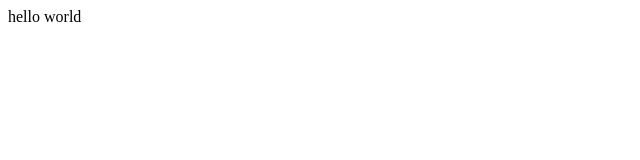
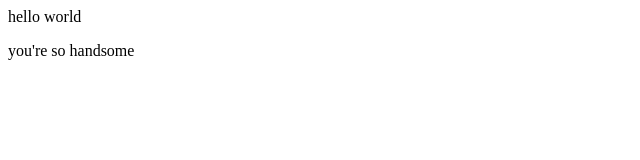
Before and after one commit to t-webmaster56/thomas-achievement-gallery, a plain HTML site: page index.html in a window 1280 px wide. Shown: the whole page, without its empty margins (0-640 px from the left). Drawn offline with Linux system fonts and the light colour scheme.

Commit message:
Update index.html

```diff
--- a/index.html
+++ b/index.html
@@ -1 +1,2 @@
 <p> hello world </p>
+<p>you're so handsome</p>
```
